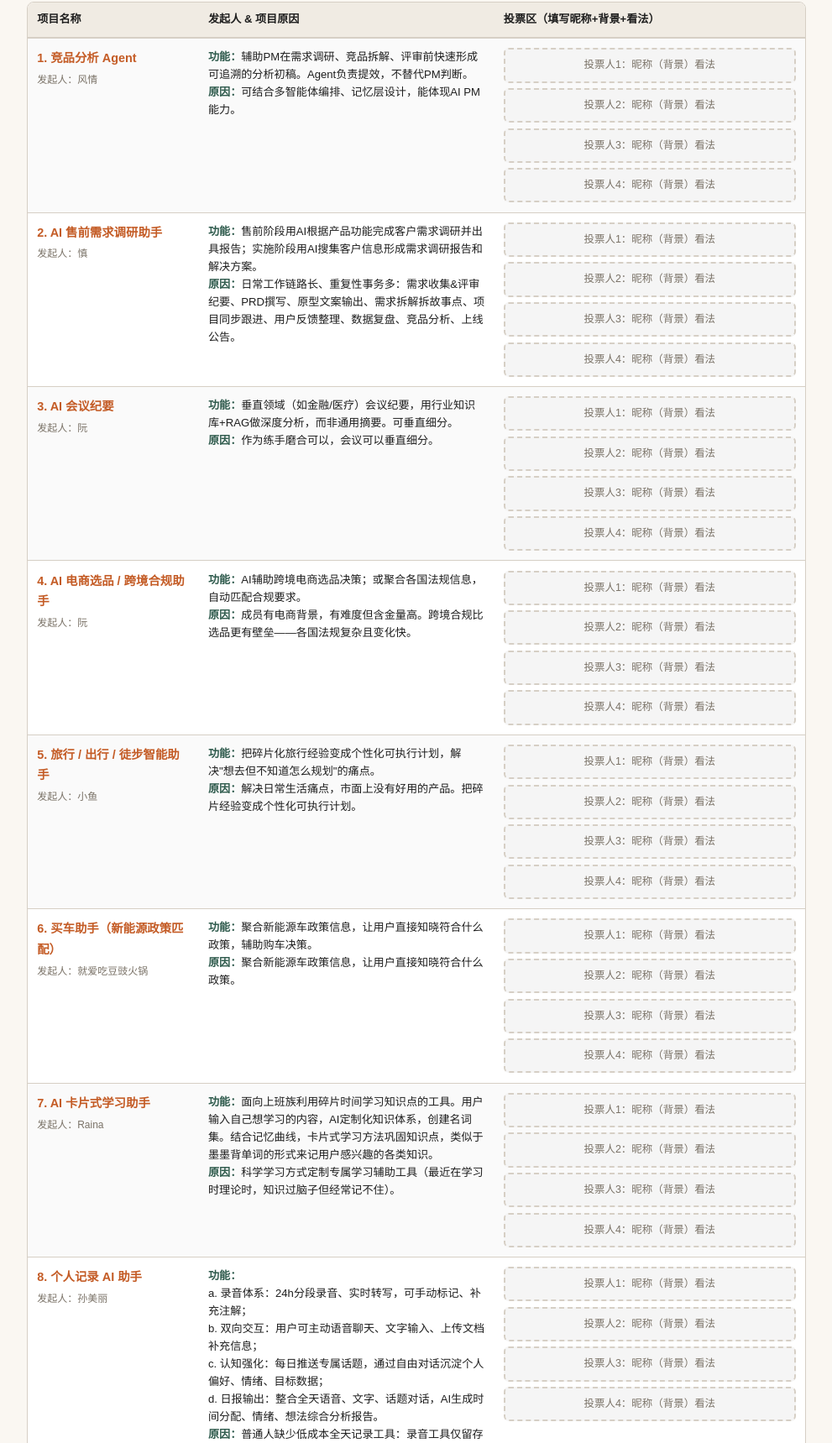
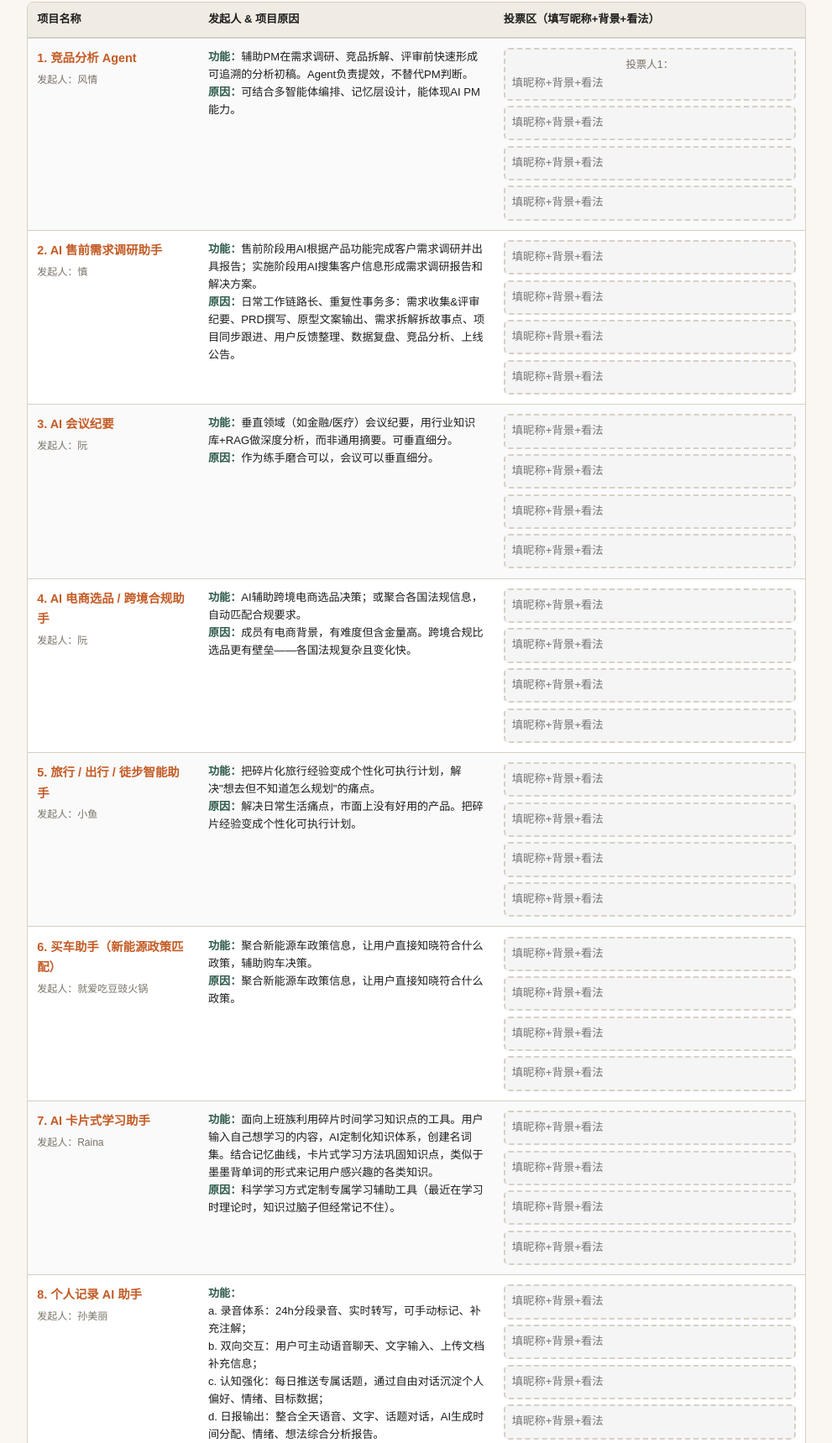
Before and after one commit to 566614/ai-pm-vote, a plain HTML site: page index.html in a window 1280 px wide. Shown: the part 438-2157 px from the top of the page at 84% size, without its empty margins (144-1135 px from the left). Drawn offline with Linux system fonts and the light colour scheme; a web font is replaced by a local one.

Commit message:
Change voter display to input fields in index.html
Replaced static voter text with input fields for user responses.

```diff
--- a/index.html
+++ b/index.html
@@ -106,10 +106,10 @@ h2 { font-family: var(--font-display); font-size: 1.15rem; font-weight: 700; mar
       </div>
     </td>
     <td>
-      <div class="vote-cell">投票人1：昵称（背景）看法</div>
-      <div class="vote-cell" style="margin-top:0.4rem;">投票人2：昵称（背景）看法</div>
-      <div class="vote-cell" style="margin-top:0.4rem;">投票人3：昵称（背景）看法</div>
-      <div class="vote-cell" style="margin-top:0.4rem;">投票人4：昵称（背景）看法</div>
+      <div class="vote-cell">投票人1：<input type="text" placeholder="填昵称+背景+看法" style="width:100%; border:none; background:transparent;"></div>
+      <div class="vote-cell" style="margin-top:0.4rem;"><input type="text" placeholder="填昵称+背景+看法" style="width:100%; border:none; background:transparent;"></div>
+      <div class="vote-cell" style="margin-top:0.4rem;"><input type="text" placeholder="填昵称+背景+看法" style="width:100%; border:none; background:transparent;"></div>
+      <div class="vote-cell" style="margin-top:0.4rem;"><input type="text" placeholder="填昵称+背景+看法" style="width:100%; border:none; background:transparent;"></div>
     </td>
   </tr>
 
@@ -126,10 +126,10 @@ h2 { font-family: var(--font-display); font-size: 1.15rem; font-weight: 700; mar
       </div>
     </td>
     <td>
-      <div class="vote-cell">投票人1：昵称（背景）看法</div>
-      <div class="vote-cell" style="margin-top:0.4rem;">投票人2：昵称（背景）看法</div>
-      <div class="vote-cell" style="margin-top:0.4rem;">投票人3：昵称（背景）看法</div>
-      <div class="vote-cell" style="margin-top:0.4rem;">投票人4：昵称（背景）看法</div>
+      <div class="vote-cell"><input type="text" placeholder="填昵称+背景+看法" style="width:100%; border:none; background:transparent;"></div>
+      <div class="vote-cell" style="margin-top:0.4rem;"><input type="text" placeholder="填昵称+背景+看法" style="width:100%; border:none; background:transparent;"></div>
+      <div class="vote-cell" style="margin-top:0.4rem;"><input type="text" placeholder="填昵称+背景+看法" style="width:100%; border:none; background:transparent;"></div>
+      <div class="vote-cell" style="margin-top:0.4rem;"><input type="text" placeholder="填昵称+背景+看法" style="width:100%; border:none; background:transparent;"></div>
     </td>
   </tr>
 
@@ -146,10 +146,10 @@ h2 { font-family: var(--font-display); font-size: 1.15rem; font-weight: 700; mar
       </div>
     </td>
     <td>
-      <div class="vote-cell">投票人1：昵称（背景）看法</div>
-      <div class="vote-cell" style="margin-top:0.4rem;">投票人2：昵称（背景）看法</div>
-      <div class="vote-cell" style="margin-top:0.4rem;">投票人3：昵称（背景）看法</div>
-      <div class="vote-cell" style="margin-top:0.4rem;">投票人4：昵称（背景）看法</div>
+      <div class="vote-cell"><input type="text" placeholder="填昵称+背景+看法" style="width:100%; border:none; background:transparent;"></div>
+      <div class="vote-cell" style="margin-top:0.4rem;"><input type="text" placeholder="填昵称+背景+看法" style="width:100%; border:none; background:transparent;"></div>
+      <div class="vote-cell" style="margin-top:0.4rem;"><input type="text" placeholder="填昵称+背景+看法" style="width:100%; border:none; background:transparent;"></div>
+      <div class="vote-cell" style="margin-top:0.4rem;"><input type="text" placeholder="填昵称+背景+看法" style="width:100%; border:none; background:transparent;"></div>
     </td>
   </tr>
 
@@ -166,10 +166,10 @@ h2 { font-family: var(--font-display); font-size: 1.15rem; font-weight: 700; mar
       </div>
     </td>
     <td>
-      <div class="vote-cell">投票人1：昵称（背景）看法</div>
-      <div class="vote-cell" style="margin-top:0.4rem;">投票人2：昵称（背景）看法</div>
-      <div class="vote-cell" style="margin-top:0.4rem;">投票人3：昵称（背景）看法</div>
-      <div class="vote-cell" style="margin-top:0.4rem;">投票人4：昵称（背景）看法</div>
+      <div class="vote-cell"><input type="text" placeholder="填昵称+背景+看法" style="width:100%; border:none; background:transparent;"></div>
+      <div class="vote-cell" style="margin-top:0.4rem;"><input type="text" placeholder="填昵称+背景+看法" style="width:100%; border:none; background:transparent;"></div>
+      <div class="vote-cell" style="margin-top:0.4rem;"><input type="text" placeholder="填昵称+背景+看法" style="width:100%; border:none; background:transparent;"></div>
+      <div class="vote-cell" style="margin-top:0.4rem;"><input type="text" placeholder="填昵称+背景+看法" style="width:100%; border:none; background:transparent;"></div>
     </td>
   </tr>
 
@@ -186,10 +186,10 @@ h2 { font-family: var(--font-display); font-size: 1.15rem; font-weight: 700; mar
       </div>
     </td>
     <td>
-      <div class="vote-cell">投票人1：昵称（背景）看法</div>
-      <div class="vote-cell" style="margin-top:0.4rem;">投票人2：昵称（背景）看法</div>
-      <div class="vote-cell" style="margin-top:0.4rem;">投票人3：昵称（背景）看法</div>
-      <div class="vote-cell" style="margin-top:0.4rem;">投票人4：昵称（背景）看法</div>
+      <div class="vote-cell"><input type="text" placeholder="填昵称+背景+看法" style="width:100%; border:none; background:transparent;"></div>
+      <div class="vote-cell" style="margin-top:0.4rem;"><input type="text" placeholder="填昵称+背景+看法" style="width:100%; border:none; background:transparent;"></div>
+      <div class="vote-cell" style="margin-top:0.4rem;"><input type="text" placeholder="填昵称+背景+看法" style="width:100%; border:none; background:transparent;"></div>
+      <div class="vote-cell" style="margin-top:0.4rem;"><input type="text" placeholder="填昵称+背景+看法" style="width:100%; border:none; background:transparent;"></div>
     </td>
   </tr>
 
@@ -206,10 +206,10 @@ h2 { font-family: var(--font-display); font-size: 1.15rem; font-weight: 700; mar
       </div>
     </td>
     <td>
-      <div class="vote-cell">投票人1：昵称（背景）看法</div>
-      <div class="vote-cell" style="margin-top:0.4rem;">投票人2：昵称（背景）看法</div>
-      <div class="vote-cell" style="margin-top:0.4rem;">投票人3：昵称（背景）看法</div>
-      <div class="vote-cell" style="margin-top:0.4rem;">投票人4：昵称（背景）看法</div>
+      <div class="vote-cell"><input type="text" placeholder="填昵称+背景+看法" style="width:100%; border:none; background:transparent;"></div>
+      <div class="vote-cell" style="margin-top:0.4rem;"><input type="text" placeholder="填昵称+背景+看法" style="width:100%; border:none; background:transparent;"></div>
+      <div class="vote-cell" style="margin-top:0.4rem;"><input type="text" placeholder="填昵称+背景+看法" style="width:100%; border:none; background:transparent;"></div>
+      <div class="vote-cell" style="margin-top:0.4rem;"><input type="text" placeholder="填昵称+背景+看法" style="width:100%; border:none; background:transparent;"></div>
     </td>
   </tr>
 
@@ -226,10 +226,10 @@ h2 { font-family: var(--font-display); font-size: 1.15rem; font-weight: 700; mar
       </div>
     </td>
     <td>
-      <div class="vote-cell">投票人1：昵称（背景）看法</div>
-      <div class="vote-cell" style="margin-top:0.4rem;">投票人2：昵称（背景）看法</div>
-      <div class="vote-cell" style="margin-top:0.4rem;">投票人3：昵称（背景）看法</div>
-      <div class="vote-cell" style="margin-top:0.4rem;">投票人4：昵称（背景）看法</div>
+      <div class="vote-cell"><input type="text" placeholder="填昵称+背景+看法" style="width:100%; border:none; background:transparent;"></div>
+      <div class="vote-cell" style="margin-top:0.4rem;"><input type="text" placeholder="填昵称+背景+看法" style="width:100%; border:none; background:transparent;"></div>
+      <div class="vote-cell" style="margin-top:0.4rem;"><input type="text" placeholder="填昵称+背景+看法" style="width:100%; border:none; background:transparent;"></div>
+      <div class="vote-cell" style="margin-top:0.4rem;"><input type="text" placeholder="填昵称+背景+看法" style="width:100%; border:none; background:transparent;"></div>
     </td>
   </tr>
 
@@ -250,10 +250,10 @@ h2 { font-family: var(--font-display); font-size: 1.15rem; font-weight: 700; mar
       </div>
     </td>
     <td>
-      <div class="vote-cell">投票人1：昵称（背景）看法</div>
-      <div class="vote-cell" style="margin-top:0.4rem;">投票人2：昵称（背景）看法</div>
-      <div class="vote-cell" style="margin-top:0.4rem;">投票人3：昵称（背景）看法</div>
-      <div class="vote-cell" style="margin-top:0.4rem;">投票人4：昵称（背景）看法</div>
+      <div class="vote-cell"><input type="text" placeholder="填昵称+背景+看法" style="width:100%; border:none; background:transparent;"></div>
+      <div class="vote-cell" style="margin-top:0.4rem;"><input type="text" placeholder="填昵称+背景+看法" style="width:100%; border:none; background:transparent;"></div>
+      <div class="vote-cell" style="margin-top:0.4rem;"><input type="text" placeholder="填昵称+背景+看法" style="width:100%; border:none; background:transparent;"></div>
+      <div class="vote-cell" style="margin-top:0.4rem;"><input type="text" placeholder="填昵称+背景+看法" style="width:100%; border:none; background:transparent;"></div>
     </td>
   </tr>
 
@@ -270,10 +270,10 @@ h2 { font-family: var(--font-display); font-size: 1.15rem; font-weight: 700; mar
       </div>
     </td>
     <td>
-      <div class="vote-cell">投票人1：昵称（背景）看法</div>
-      <div class="vote-cell" style="margin-top:0.4rem;">投票人2：昵称（背景）看法</div>
-      <div class="vote-cell" style="margin-top:0.4rem;">投票人3：昵称（背景）看法</div>
-      <div class="vote-cell" style="margin-top:0.4rem;">投票人4：昵称（背景）看法</div>
+      <div class="vote-cell"><input type="text" placeholder="填昵称+背景+看法" style="width:100%; border:none; background:transparent;"></div>
+      <div class="vote-cell" style="margin-top:0.4rem;"><input type="text" placeholder="填昵称+背景+看法" style="width:100%; border:none; background:transparent;"></div>
+      <div class="vote-cell" style="margin-top:0.4rem;"><input type="text" placeholder="填昵称+背景+看法" style="width:100%; border:none; background:transparent;"></div>
+      <div class="vote-cell" style="margin-top:0.4rem;"><input type="text" placeholder="填昵称+背景+看法" style="width:100%; border:none; background:transparent;"></div>
     </td>
   </tr>
 
@@ -290,10 +290,10 @@ h2 { font-family: var(--font-display); font-size: 1.15rem; font-weight: 700; mar
       </div>
     </td>
     <td>
-      <div class="vote-cell">投票人1：昵称（背景）看法</div>
-      <div class="vote-cell" style="margin-top:0.4rem;">投票人2：昵称（背景）看法</div>
-      <div class="vote-cell" style="margin-top:0.4rem;">投票人3：昵称（背景）看法</div>
-      <div class="vote-cell" style="margin-top:0.4rem;">投票人4：昵称（背景）看法</div>
+      <div class="vote-cell"><input type="text" placeholder="填昵称+背景+看法" style="width:100%; border:none; background:transparent;"></div>
+      <div class="vote-cell" style="margin-top:0.4rem;"><input type="text" placeholder="填昵称+背景+看法" style="width:100%; border:none; background:transparent;"></div>
+      <div class="vote-cell" style="margin-top:0.4rem;"><input type="text" placeholder="填昵称+背景+看法" style="width:100%; border:none; background:transparent;"></div>
+      <div class="vote-cell" style="margin-top:0.4rem;"><input type="text" placeholder="填昵称+背景+看法" style="width:100%; border:none; background:transparent;"></div>
     </td>
   </tr>
 
@@ -310,10 +310,10 @@ h2 { font-family: var(--font-display); font-size: 1.15rem; font-weight: 700; mar
       </div>
     </td>
     <td>
-      <div class="vote-cell">投票人1：昵称（背景）看法</div>
-      <div class="vote-cell" style="margin-top:0.4rem;">投票人2：昵称（背景）看法</div>
-      <div class="vote-cell" style="margin-top:0.4rem;">投票人3：昵称（背景）看法</div>
-      <div class="vote-cell" style="margin-top:0.4rem;">投票人4：昵称（背景）看法</div>
+      <div class="vote-cell"><input type="text" placeholder="填昵称+背景+看法" style="width:100%; border:none; background:transparent;"></div>
+      <div class="vote-cell" style="margin-top:0.4rem;"><input type="text" placeholder="填昵称+背景+看法" style="width:100%; border:none; background:transparent;"></div>
+      <div class="vote-cell" style="margin-top:0.4rem;"><input type="text" placeholder="填昵称+背景+看法" style="width:100%; border:none; background:transparent;"></div>
+      <div class="vote-cell" style="margin-top:0.4rem;"><input type="text" placeholder="填昵称+背景+看法" style="width:100%; border:none; background:transparent;"></div>
     </td>
   </tr>
 
```
